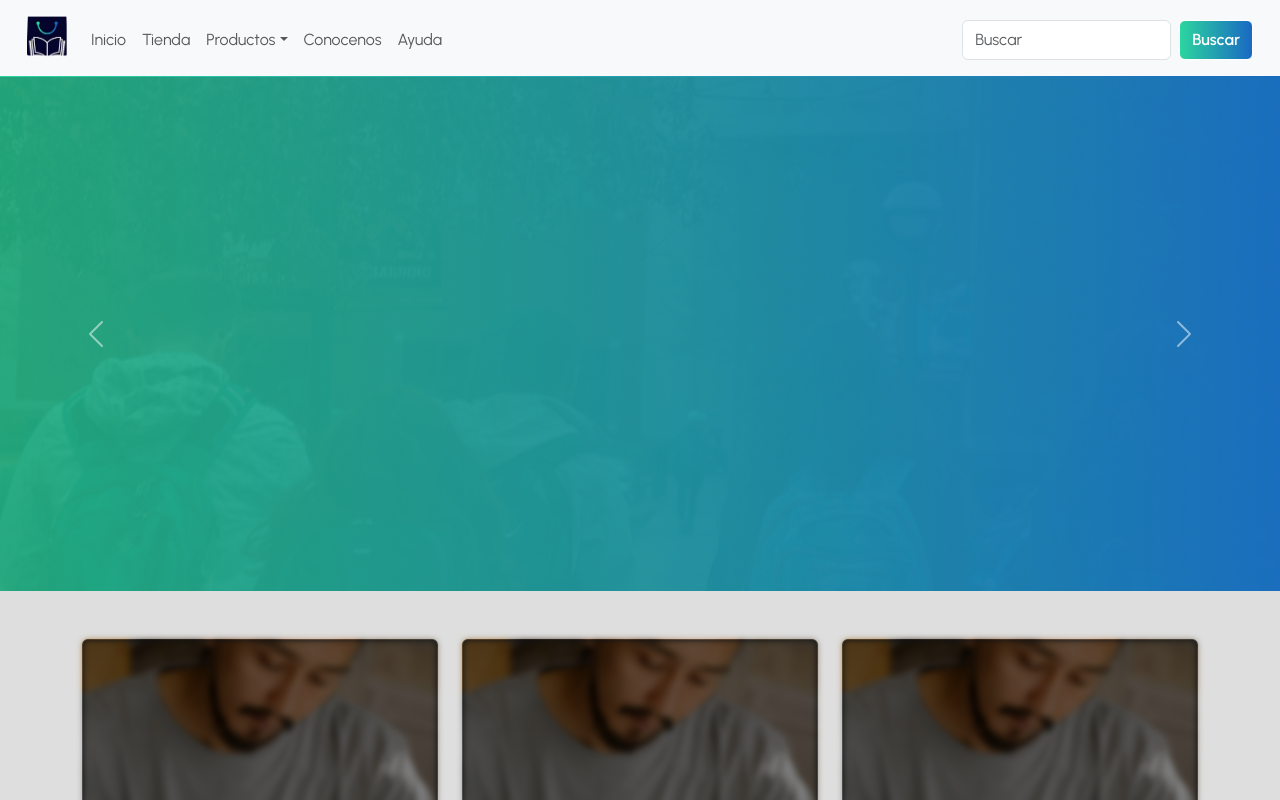
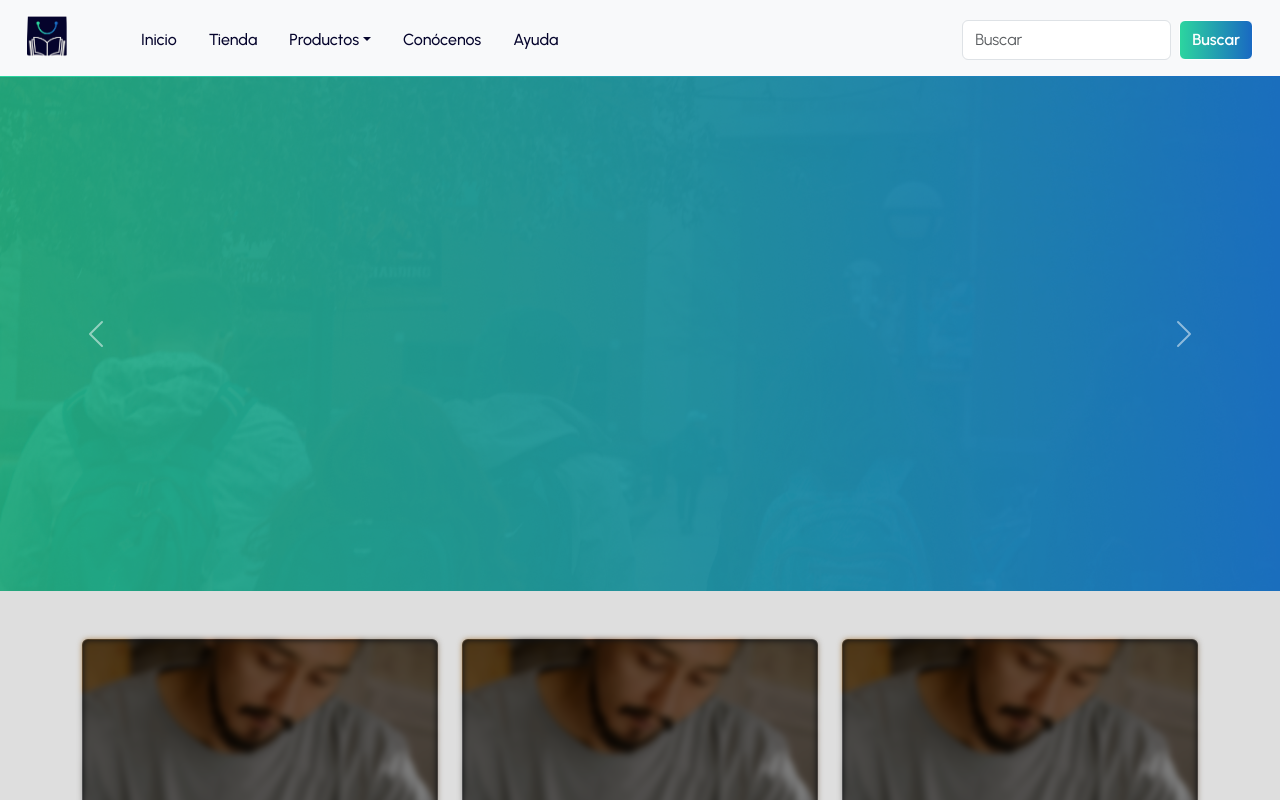
Before and after one commit to LautaroAgustinPaz/StudyMarket-FrontEnd, a React (Vite) app: page / in a window 1280 px wide. Shown: the top 800 px of the page. Built offline with nearby package versions, Linux system fonts and the light colour scheme.

Commit message:
Agrego detalles en Navbar

```diff
--- a/src/App.css
+++ b/src/App.css
@@ -13,6 +13,51 @@
   width: 100%;
   height: 1px;
   background: linear-gradient(to right, #2cd59f, #1969c2);
+}
+
+.navbar-brand-spacing {
+  padding-right: 50px;
+}
+
+.navbar-spacing {
+  gap: 16px;
+}
+
+.nav-link-custom {
+  color: #05042C;
+  font-weight: 500;
+}
+
+.nav-link-custom:hover {
+  color: #1969C2;
+    background: linear-gradient(90deg, #05042C, #2CD89E);
+    -webkit-background-clip: text;
+    color: transparent;
+}
+
+.nav-item.dropdown .dropdown-toggle::after {
+  color: #05042C;
+}
+
+.nav-item.dropdown .dropdown-toggle:hover::after {
+  color: #2CD89E;
+}
+
+/*      Menu Hamburguesa      */
+
+.navbar-toggler,
+.btn-close,
+.btn-close-white {
+  border: none;
+  outline: none;
+  box-shadow: none;
+}
+
+.navbar-toggler:focus,
+.btn-close:focus,
+.btn-close-white:focus {
+  outline: none;
+  box-shadow: none;
 }
 
 /*      Footer      */
--- a/src/components/Navbar.jsx
+++ b/src/components/Navbar.jsx
@@ -4,7 +4,7 @@ const Navbar = () => {
   return (
     <nav className="navbar navbar-expand-lg bg-body-tertiary absolute-top">
       <div className="container-fluid">
-        <Link className="navbar-brand" to="#">
+        <Link className="navbar-brand navbar-brand-spacing" to="/">
           <img src="../../public/logo/Logo.png" alt="StudyMarket" width="40" height="42"/>
         </Link>
         <button className="navbar-toggler" type="button" data-bs-toggle="offcanvas" data-bs-target="#offcanvasNavbar" aria-controls="offcanvasNavbar" aria-label="Toggle navigation">
@@ -16,27 +16,27 @@ const Navbar = () => {
             <button type="button" className="btn-close" data-bs-dismiss="offcanvas" aria-label="Close"></button>
           </div>
           <div className="offcanvas-body">
-            <ul className="navbar-nav justify-content-start flex-grow-1 pe-3 mt-2">
+            <ul className="navbar-nav navbar-spacing justify-content-start flex-grow-1 pe-3 mt-2">
               <li className="nav-item">
-                <Link className="nav-link" to="/">Inicio</Link>
+                <Link className="nav-link nav-link-custom" to="/">Inicio</Link>
               </li>
               <li className="nav-item">
-                <Link className="nav-link" to="/tienda">Tienda</Link>
+                <Link className="nav-link nav-link-custom" to="/tienda">Tienda</Link>
               </li>
               <li className="nav-item dropdown">
-                <Link className="nav-link dropdown-toggle" to="#" role="button" data-bs-toggle="dropdown" aria-expanded="false">
+                <Link className="nav-link nav-link-custom dropdown-toggle" to="#" role="button" data-bs-toggle="dropdown" aria-expanded="false">
                   Productos
                 </Link>
                 <ul className="dropdown-menu">
-                  <li><Link className="dropdown-item" to="/">Apuntes</Link></li>
-                  <li><Link className="dropdown-item" to="/">Libros</Link></li>
+                  <li><Link className="dropdown-item nav-link-custom" to="/">Apuntes</Link></li>
+                  <li><Link className="dropdown-item nav-link-custom" to="/">Libros</Link></li>
                 </ul>
               </li>
               <li className="nav-item">
-                <Link className="nav-link" to="/conocenos">Conocenos</Link>
+                <Link className="nav-link nav-link-custom" to="/conocenos">Conócenos</Link>
               </li>
               <li className="nav-item">
-                <Link className="nav-link" to="/ayuda">Ayuda</Link>
+                <Link className="nav-link nav-link-custom" to="/ayuda">Ayuda</Link>
               </li>
             </ul>
             <form className="d-flex mt-2" role="search">
```
Also changed, not shown: src/components/Carrito.jsx (added, +11 -0 lines).
